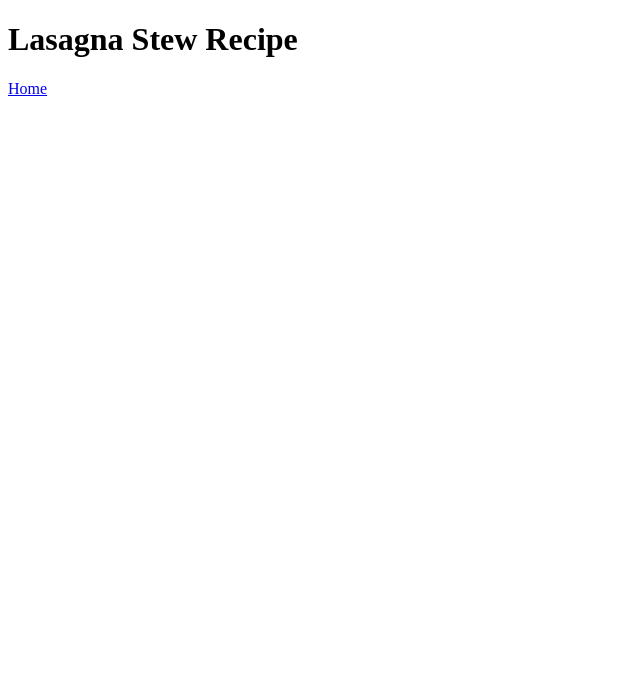
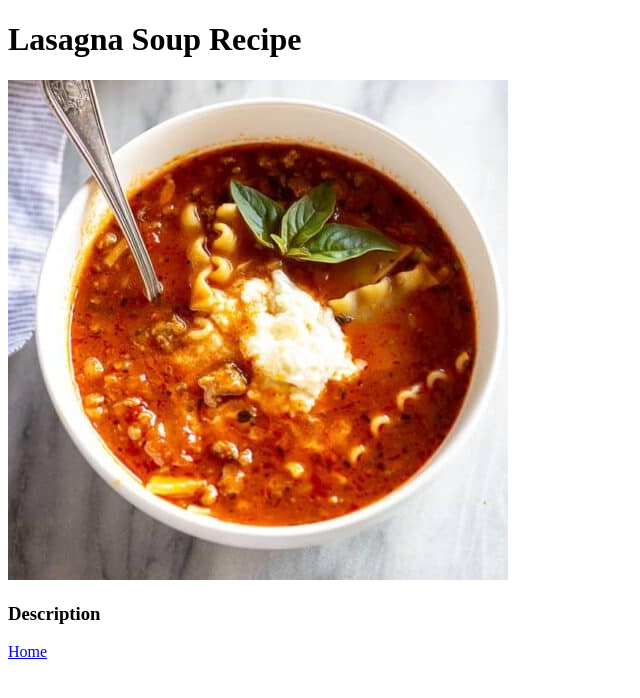
Before and after one commit to Ceelic/odin-recipes, a plain HTML site: page recipes/lasagna.html in a window 1280 px wide. Shown: the whole page, without its empty margins (0-640 px from the left). Drawn offline with Linux system fonts and the light colour scheme.

Commit message:
Added recipes folder, details to lasagna.html and links

```diff
--- a/recipes/lasagna.html
+++ b/recipes/lasagna.html
@@ -6,7 +6,10 @@
     <title>Lasagna</title>
 </head>
 <body>
-    <h1>Lasagna Stew Recipe</h1>
+    <h1>Lasagna Soup Recipe</h1>
+    <img src="./images/Lasagna-Soup-7-500x500.jpg" alt="A picture of Lasagna soup" width="500" height="500">
+    <h3>Description</h3>
+    <p></p>
     <a href="../index.html">Home</a>
 </body>
 </html>
```
Also changed, not shown: index.html (+1 -1 lines), recipes/images/Lasagna-Soup-7-500x500.jpg (added).
